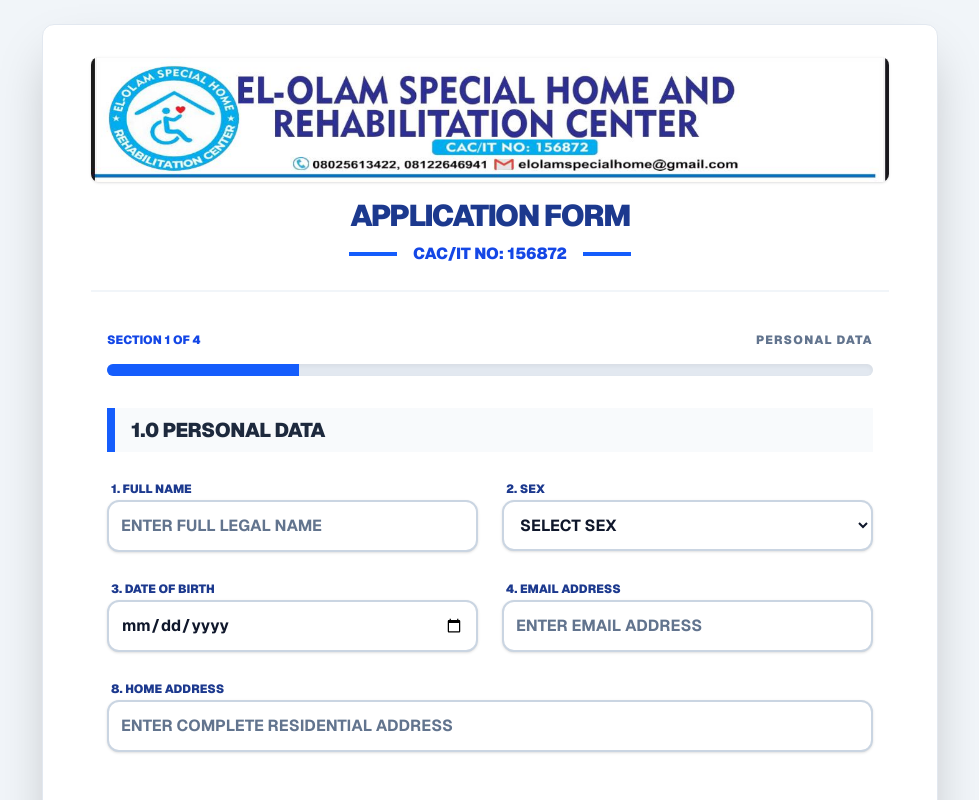
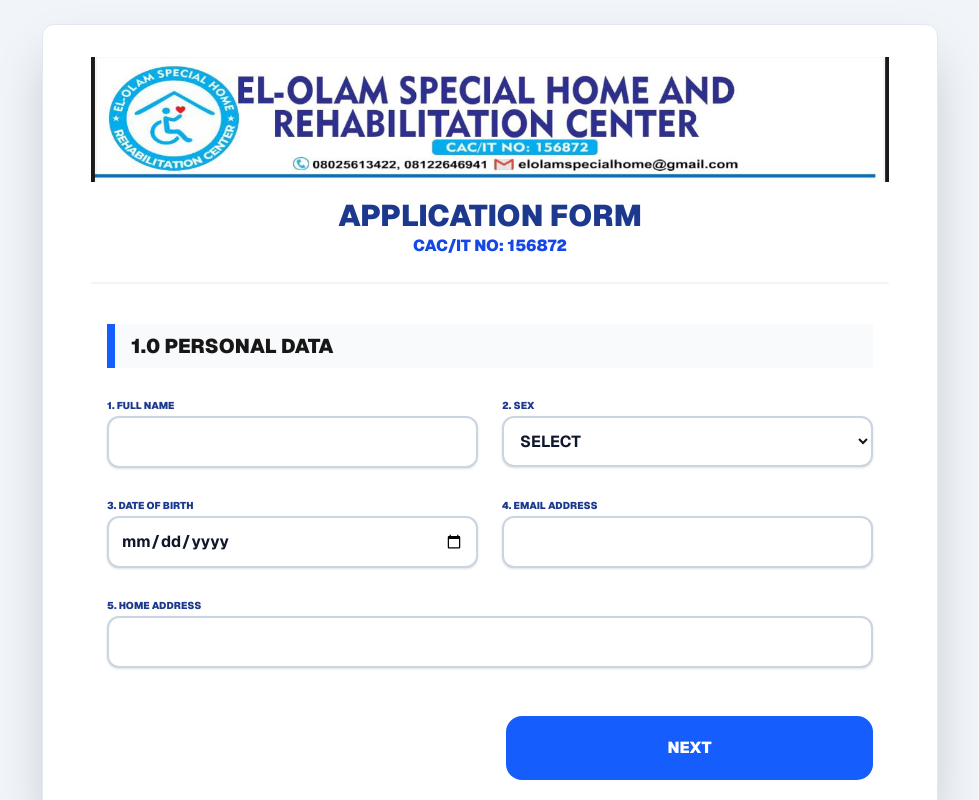
Before and after one commit to AkinpeluOluwatayo/elolam_registration_form, a Next.js app: page / in a window 1280 px wide. Shown: the top 800 px of the page, without its empty margins (150-1129 px from the left). Built offline with nearby package versions, Linux system fonts and the light colour scheme.

Commit message:
integrated web3 form in the jsx file

```diff
--- a/src/app/page.js
+++ b/src/app/page.js
@@ -7,32 +7,22 @@ export default function Home() {
   const [step, setStep] = useState(1);
   const [status, setStatus] = useState(null);
   const [formData, setFormData] = useState({
-    name: '', sex: '', dob: '', nationality: '', lga: '', placeOfBirth: '', stateOfOrigin: '', homeAddress: '', email: '',
-    fatherName: '', fatherOccupation: '', fatherOffice: '', fatherPhone: '',
-    motherName: '', motherOccupation: '', motherOffice: '', motherPhone: '',
-    religion: '', feePayer: '',
-    disabilityStatus: '', natureOfDisability: [], healthInstitution: '', specialMedication: '', medicationFrequency: '',
-    canReadWrite: '', previousSchool: '', leavingReason: ''
+    Applicant_Name: '', Applicant_Sex: '', Date_of_Birth: '', Nationality: '', Email_Address: '', Home_Address: '',
+    Father_Name: '', Father_Occupation: '', Father_Phone: '', Father_Office_Address: '',
+    Mother_Name: '', Mother_Occupation: '', Mother_Phone: '', Mother_Office_Address: '',
+    Religion: '', Fee_Payer_Name: '',
+    Health_Institution: '', Literacy_Status: '', Reason_for_Leaving: ''
   });
 
   const handleInputChange = (e) => {
-    const { name, value, type, checked } = e.target;
-    if (type === 'checkbox') {
-      setFormData(prev => ({
-        ...prev,
-        natureOfDisability: checked
-            ? [...prev.natureOfDisability, value]
-            : prev.natureOfDisability.filter(item => item !== value)
-      }));
-    } else {
-      setFormData(prev => ({ ...prev, [name]: value }));
-    }
+    const { name, value } = e.target;
+    setFormData(prev => ({ ...prev, [name]: value }));
   };
 
   const nextStep = (e) => {
     e.preventDefault();
     setStep((prev) => prev + 1);
-    window.scrollTo(0, 0); // Scroll to top on step change
+    window.scrollTo(0, 0);
   };
 
   const prevStep = (e) => {
@@ -43,14 +33,13 @@ export default function Home() {
 
   const handleSubmit = async (e) => {
     e.preventDefault();
-
-    // Create a loading toast
-    const loadingToast = toast.loading('Submitting your application...');
+    const loadingToast = toast.loading('Submitting application...');
     setStatus("Sending...");
 
     const submissionData = new FormData(e.currentTarget);
     submissionData.append("access_key", "e4d88a8c-2205-425b-b40b-c19adf7cfad1");
-    submissionData.append("subject", `New Application: ${formData.Applicant_Name || 'New Student'}`);
+    // Ensure the subject shows the actual applicant name from the state
+    submissionData.append("subject", `New Application: ${formData.Applicant_Name}`);
 
     try {
       const response = await fetch("https://api.web3forms.com/submit", {
@@ -62,231 +51,131 @@ export default function Home() {
 
       if (data.success) {
         setStatus("Success");
-        toast.success('Application Submitted Successfully!', { id: loadingToast });
-        e.target.reset(); // Clear form
-        setStep(1); // Optional: Reset to first step
+        toast.success('Submitted successfully!', { id: loadingToast });
+        setStep(1);
+        e.target.reset();
       } else {
         setStatus("Error");
-        toast.error('Submission failed. Please check your details.', { id: loadingToast });
+        toast.error('Submission failed.', { id: loadingToast });
       }
     } catch (error) {
       setStatus("Error");
-      toast.error('Network error. Please try again later.', { id: loadingToast });
+      toast.error('Network error.', { id: loadingToast });
     }
   };
 
-  // Styles
   const inputStyle = "w-full border-2 border-slate-300 p-3 rounded-xl focus:border-blue-600 focus:ring-0 outline-none transition-colors text-slate-900 font-bold placeholder:text-slate-500 placeholder:font-bold bg-white shadow-sm";
   const selectionLabelStyle = "flex items-center gap-3 cursor-pointer text-sm font-black text-slate-800 uppercase tracking-tight hover:text-blue-700 transition-colors";
   const radioCheckStyle = "w-5 h-5 accent-blue-600 cursor-pointer border-2 border-slate-400";
 
   return (
       <div className="flex flex-col min-h-screen bg-slate-100 font-sans">
-        {/* Toast Container */}
-        <Toaster position="top-center" reverseOrder={false} />
-
+        <Toaster position="top-center" />
         <main className="flex flex-1 w-full max-w-4xl mx-auto flex-col items-center py-8 px-4 sm:px-12 bg-white shadow-2xl my-6 rounded-xl border border-slate-200">
 
           <header className="w-full mb-10 border-b-2 border-slate-100 pb-6 text-center">
             <div className="flex justify-center mb-4">
-              <Image
-                  src="/images/letterhead.jpeg"
-                  alt="El-Olam Letterhead"
-                  width={800}
-                  height={150}
-                  className="rounded-lg shadow-sm"
-                  priority
-              />
+              <Image src="/images/letterhead.jpeg" alt="Letterhead" width={800} height={150} priority />
             </div>
-            <div className="flex flex-col items-center gap-2">
-              <h1 className="text-3xl font-black text-blue-900 tracking-tighter uppercase">Application Form</h1>
-              <div className="flex items-center gap-4">
-                <span className="h-1 w-12 bg-blue-600"></span>
-                <p className="text-blue-700 font-black text-base">CAC/IT NO: 156872</p>
-                <span className="h-1 w-12 bg-blue-600"></span>
-              </div>
-            </div>
+            <h1 className="text-3xl font-black text-blue-900 uppercase">Application Form</h1>
+            <p className="text-blue-700 font-black">CAC/IT NO: 156872</p>
           </header>
-
-          {/* Progress Bar */}
-          <div className="w-full mb-8 px-4">
-            <div className="flex items-center justify-between mb-4">
-              <span className="text-xs font-black text-blue-700 uppercase">Section {step} of 4</span>
-              <span className="text-xs font-black text-slate-500 uppercase tracking-widest">
-                {step === 1 && "Personal Data"}
-                {step === 2 && "Guardian Info"}
-                {step === 3 && "Health History"}
-                {step === 4 && "Education & Review"}
-              </span>
-            </div>
-            <div className="w-full bg-slate-200 h-3 rounded-full overflow-hidden shadow-inner">
-              <div
-                  className="bg-blue-600 h-full transition-all duration-700 ease-in-out"
-                  style={{ width: `${(step / 4) * 100}%` }}
-              />
-            </div>
-          </div>
 
           <form className="w-full px-4" onSubmit={handleSubmit}>
             <input type="checkbox" name="botcheck" className="hidden" style={{ display: "none" }} />
 
             {step === 1 && (
-                <div className="space-y-6 animate-in fade-in slide-in-from-bottom-4 duration-500">
-                  <div className="flex items-center gap-3 border-l-8 border-blue-600 pl-4 py-2 bg-slate-50">
-                    <h2 className="text-xl font-black text-slate-800 uppercase tracking-tight">1.0 Personal Data</h2>
-                  </div>
+                <div className="space-y-6">
+                  <h2 className="text-xl font-black border-l-8 border-blue-600 pl-4 bg-slate-50 py-2">1.0 PERSONAL DATA</h2>
                   <div className="grid grid-cols-1 md:grid-cols-2 gap-6">
-                    <div className="space-y-1">
-                      <label className="text-[12px] font-black text-blue-900 uppercase ml-1">1. Full Name</label>
-                      <input className={inputStyle} placeholder="ENTER FULL LEGAL NAME" name="Applicant_Name" required onChange={handleInputChange} />
+                    <div>
+                      <label className="text-[10px] font-black uppercase text-blue-900">1. Full Name</label>
+                      <input className={inputStyle} name="Applicant_Name" required onChange={handleInputChange} />
                     </div>
-                    <div className="space-y-1">
-                      <label className="text-[12px] font-black text-blue-900 uppercase ml-1">2. Sex</label>
+                    <div>
+                      <label className="text-[10px] font-black uppercase text-blue-900">2. Sex</label>
                       <select className={inputStyle} name="Applicant_Sex" required onChange={handleInputChange}>
-                        <option value="">SELECT SEX</option>
+                        <option value="">SELECT</option>
                         <option value="Male">MALE</option>
                         <option value="Female">FEMALE</option>
                       </select>
                     </div>
-                    <div className="space-y-1">
-                      <label className="text-[12px] font-black text-blue-900 uppercase ml-1">3. Date of Birth</label>
+                    <div>
+                      <label className="text-[10px] font-black uppercase text-blue-900">3. Date of Birth</label>
                       <input type="date" className={inputStyle} name="Date_of_Birth" required onChange={handleInputChange} />
                     </div>
-                    <div className="space-y-1">
-                      <label className="text-[12px] font-black text-blue-900 uppercase ml-1">4. Email Address</label>
-                      <input type="email" className={inputStyle} placeholder="ENTER EMAIL ADDRESS" name="Email_Address" required onChange={handleInputChange} />
+                    <div>
+                      <label className="text-[10px] font-black uppercase text-blue-900">4. Email Address</label>
+                      <input type="email" className={inputStyle} name="Email_Address" required onChange={handleInputChange} />
                     </div>
-                    <div className="space-y-1 md:col-span-2">
-                      <label className="text-[12px] font-black text-blue-900 uppercase ml-1">8. Home Address</label>
-                      <input className={inputStyle} placeholder="ENTER COMPLETE RESIDENTIAL ADDRESS" name="Home_Address" required onChange={handleInputChange} />
+                    <div className="md:col-span-2">
+                      <label className="text-[10px] font-black uppercase text-blue-900">5. Home Address</label>
+                      <input className={inputStyle} name="Home_Address" required onChange={handleInputChange} />
                     </div>
                   </div>
                 </div>
             )}
 
             {step === 2 && (
-                <div className="space-y-6 animate-in fade-in slide-in-from-bottom-4 duration-500">
-                  <div className="flex items-center gap-3 border-l-8 border-blue-600 pl-4 py-2 bg-slate-50">
-                    <h2 className="text-xl font-black text-slate-800 uppercase tracking-tight">2.0 Guardian Information</h2>
-                  </div>
+                <div className="space-y-6">
+                  <h2 className="text-xl font-black border-l-8 border-blue-600 pl-4 bg-slate-50 py-2">2.0 GUARDIAN INFO</h2>
                   <div className="grid grid-cols-1 md:grid-cols-2 gap-6">
-                    <div className="space-y-1"><label className="text-[12px] font-black text-blue-900 uppercase ml-1">10. Father's Name</label>
-                      <input className={inputStyle} name="Father_Name" placeholder="FATHER'S FULL NAME" /></div>
-                    <div className="space-y-1"><label className="text-[12px] font-black text-blue-900 uppercase ml-1">12. Phone No</label>
-                      <input className={inputStyle} name="Father_Phone" placeholder="FATHER'S PHONE NUMBER" /></div>
-                    <div className="space-y-1"><label className="text-[12px] font-black text-blue-900 uppercase ml-1">14. Mother's Name</label>
-                      <input className={inputStyle} name="Mother_Name" placeholder="MOTHER'S FULL NAME" /></div>
-                    <div className="space-y-1"><label className="text-[12px] font-black text-blue-900 uppercase ml-1">16. Phone No</label>
-                      <input className={inputStyle} name="Mother_Phone" placeholder="MOTHER'S PHONE NUMBER" /></div>
-                    <div className="space-y-1"><label className="text-[12px] font-black text-blue-900 uppercase ml-1">19. Fee Payer</label>
-                      <input className={inputStyle} name="Fee_Payer_Name" placeholder="WHO PAYS CHILD'S FEES?" /></div>
+                    <input className={inputStyle} name="Father_Name" placeholder="FATHER'S NAME" />
+                    <input className={inputStyle} name="Father_Occupation" placeholder="FATHER'S OCCUPATION" />
+                    <input className={inputStyle} name="Father_Phone" placeholder="FATHER'S PHONE" />
+                    <input className={inputStyle} name="Father_Office_Address" placeholder="FATHER'S OFFICE ADDRESS" />
+                    <input className={inputStyle} name="Mother_Name" placeholder="MOTHER'S NAME" />
+                    <input className={inputStyle} name="Mother_Occupation" placeholder="MOTHER'S OCCUPATION" />
+                    <input className={inputStyle} name="Mother_Phone" placeholder="MOTHER'S PHONE" />
+                    <input className={inputStyle} name="Mother_Office_Address" placeholder="MOTHER'S OFFICE ADDRESS" />
+                    <input className={inputStyle} name="Religion" placeholder="RELIGION" />
+                    <input className={inputStyle} name="Fee_Payer_Name" placeholder="WHO PAYS FEES?" />
                   </div>
                 </div>
             )}
 
             {step === 3 && (
-                <div className="space-y-6 animate-in fade-in slide-in-from-bottom-4 duration-500">
-                  <div className="flex items-center gap-3 border-l-8 border-blue-600 pl-4 py-2 bg-slate-50">
-                    <h2 className="text-xl font-black text-slate-800 uppercase tracking-tight">3.0 Applicant Health History</h2>
-                  </div>
-                  <div className="space-y-6">
-                    <div className="flex flex-col sm:flex-row gap-6 p-6 bg-blue-50 rounded-xl border-2 border-blue-200">
-                      <label className={selectionLabelStyle}>
-                        <input type="radio" name="Disability_Origin" value="Acquired" className={radioCheckStyle} />
-                        DISABILITY ACQUIRED
-                      </label>
-                      <label className={selectionLabelStyle}>
-                        <input type="radio" name="Disability_Origin" value="At Birth" className={radioCheckStyle} />
-                        DISABILITY AT BIRTH
-                      </label>
+                <div className="space-y-6">
+                  <h2 className="text-xl font-black border-l-8 border-blue-600 pl-4 bg-slate-50 py-2">3.0 HEALTH HISTORY</h2>
+                  <div className="space-y-4">
+                    <div className="flex gap-6 p-4 bg-blue-50 rounded-xl">
+                      <label className={selectionLabelStyle}><input type="radio" name="Disability_Origin" value="Acquired" className={radioCheckStyle} /> ACQUIRED</label>
+                      <label className={selectionLabelStyle}><input type="radio" name="Disability_Origin" value="Birth" className={radioCheckStyle} /> AT BIRTH</label>
                     </div>
-
-                    <div className="grid grid-cols-1 sm:grid-cols-2 gap-4 border-2 border-slate-200 p-6 rounded-xl bg-slate-50">
-                      <p className="col-span-full text-xs font-black uppercase text-blue-700 mb-2 border-b border-blue-100 pb-2">Nature of Disability</p>
-                      <label className={selectionLabelStyle}><input type="checkbox" name="Disability_Type_Hearing" value="Yes" className={radioCheckStyle} /> HEARING IMPAIRED</label>
-                      <label className={selectionLabelStyle}><input type="checkbox" name="Disability_Type_Visual" value="Yes" className={radioCheckStyle} /> VISUALLY IMPAIRED</label>
-                      <label className={selectionLabelStyle}><input type="checkbox" name="Disability_Type_Physical" value="Yes" className={radioCheckStyle} /> PHYSICALLY CHALLENGED</label>
-                      <label className={selectionLabelStyle}><input type="checkbox" name="Disability_Type_Multiple" value="Yes" className={radioCheckStyle} /> MULTIPLE CHALLENGED</label>
+                    <div className="grid grid-cols-2 gap-4 p-4 border-2 rounded-xl">
+                      <label className={selectionLabelStyle}><input type="checkbox" name="Hearing_Impaired" value="Yes" className={radioCheckStyle} /> HEARING</label>
+                      <label className={selectionLabelStyle}><input type="checkbox" name="Visual_Impaired" value="Yes" className={radioCheckStyle} /> VISUAL</label>
                     </div>
-
-                    <div className="flex flex-col sm:flex-row items-start sm:items-center justify-between p-5 border-2 border-blue-200 rounded-xl bg-white shadow-sm gap-4">
-                      <span className="text-sm font-black text-slate-800 uppercase tracking-tight">Is child on special medication?</span>
-                      <div className="flex gap-8">
-                        <label className={selectionLabelStyle}><input type="radio" name="Special_Medication_Status" value="Yes" className={radioCheckStyle} /> YES</label>
-                        <label className={selectionLabelStyle}><input type="radio" name="Special_Medication_Status" value="No" className={radioCheckStyle} /> NO</label>
-                      </div>
-                    </div>
+                    <input className={inputStyle} name="Health_Institution" placeholder="HEALTH INSTITUTION VISITED" />
                   </div>
                 </div>
             )}
 
             {step === 4 && (
-                <div className="space-y-6 animate-in fade-in slide-in-from-bottom-4 duration-500">
-                  <div className="flex items-center gap-3 border-l-8 border-blue-600 pl-4 py-2 bg-slate-50">
-                    <h2 className="text-xl font-black text-slate-800 uppercase tracking-tight">4.0 Educational Background</h2>
-                  </div>
-                  <div className="space-y-6">
-                    <div className="flex flex-col sm:flex-row items-start sm:items-center justify-between p-5 border-2 border-blue-200 rounded-xl bg-white shadow-sm gap-4">
-                      <span className="text-sm font-black text-slate-800 uppercase tracking-tight">He/She can read and write?</span>
-                      <div className="flex gap-8">
+                <div className="space-y-6">
+                  <h2 className="text-xl font-black border-l-8 border-blue-600 pl-4 bg-slate-50 py-2">4.0 EDUCATION</h2>
+                  <div className="space-y-4">
+                    <div className="flex justify-between p-4 border-2 rounded-xl">
+                      <span className="font-bold">CAN READ AND WRITE?</span>
+                      <div className="flex gap-4">
                         <label className={selectionLabelStyle}><input type="radio" name="Literacy_Status" value="Yes" className={radioCheckStyle} /> YES</label>
                         <label className={selectionLabelStyle}><input type="radio" name="Literacy_Status" value="No" className={radioCheckStyle} /> NO</label>
                       </div>
                     </div>
-                    <div className="space-y-1">
-                      <label className="text-[12px] font-black text-blue-900 uppercase ml-1">Reason for leaving previous center</label>
-                      <textarea className={`${inputStyle} h-32 resize-none`} name="Reason_for_Leaving" placeholder="ENTER REASON"></textarea>
-                    </div>
-
-                    <div className="p-8 bg-blue-900 text-white rounded-2xl shadow-2xl border-t-8 border-blue-500 relative overflow-hidden">
-                      <p className="text-sm font-black leading-relaxed italic text-center uppercase tracking-tight">
-                        "I hereby attest to the accuracy of the information obtained in this application. I agree to accept ESHRC decision regarding this application."
-                      </p>
-                    </div>
+                    <textarea className={`${inputStyle} h-32`} name="Reason_for_Leaving" placeholder="REASON FOR LEAVING PREVIOUS CENTER"></textarea>
                   </div>
                 </div>
             )}
 
-            <div className="flex items-center justify-between mt-12 mb-8 gap-6">
-              <button
-                  type="button"
-                  onClick={prevStep}
-                  disabled={step === 1}
-                  className={`flex-1 h-16 flex items-center justify-center rounded-2xl font-black border-4
-                ${step === 1 ? 'opacity-0 invisible' : 'border-blue-600 text-blue-600 hover:bg-blue-600 hover:text-white uppercase tracking-widest'}`}
-              >
-                ← BACK
-              </button>
-
+            <div className="flex items-center justify-between mt-12 gap-6">
+              <button type="button" onClick={prevStep} disabled={step === 1} className={`flex-1 h-16 rounded-2xl border-4 border-blue-600 text-blue-600 font-black ${step === 1 ? 'invisible' : ''}`}>BACK</button>
               {step < 4 ? (
-                  <button
-                      type="button"
-                      onClick={nextStep}
-                      className="flex-1 h-16 flex items-center justify-center rounded-2xl bg-blue-600 text-white font-black hover:bg-blue-700 uppercase tracking-widest border-b-4 border-blue-800"
-                  >
-                    NEXT STEP →
-                  </button>
+                  <button type="button" onClick={nextStep} className="flex-1 h-16 rounded-2xl bg-blue-600 text-white font-black">NEXT</button>
               ) : (
-                  <button
-                      type="submit"
-                      disabled={status === "Sending..."}
-                      className="flex-1 h-16 flex items-center justify-center rounded-2xl bg-green-600 text-white font-black hover:bg-green-700 shadow-xl transition-all active:scale-95 uppercase tracking-widest border-b-4 border-green-800 disabled:opacity-50"
-                  >
-                    {status === "Sending..." ? "SENDING..." : "SUBMIT FORM ✓"}
-                  </button>
+                  <button type="submit" className="flex-1 h-16 rounded-2xl bg-green-600 text-white font-black">SUBMIT FORM ✓</button>
               )}
             </div>
           </form>
-
-          <footer className="w-full pt-8 border-t-2 border-slate-100 text-center pb-4">
-            <div className="flex justify-center items-center gap-8">
-              <Image src="/images/logo.png" alt="Logo" width={50} height={50} />
-              <div className="text-left border-l-4 pl-4 border-blue-600 text-[10px] font-black uppercase text-slate-800">
-                <p>08025613422, 08122646941</p>
-                <p className="text-blue-700 lowercase">Elolamspecialhome@gmail.com</p>
-              </div>
-            </div>
-          </footer>
         </main>
       </div>
   );
```
